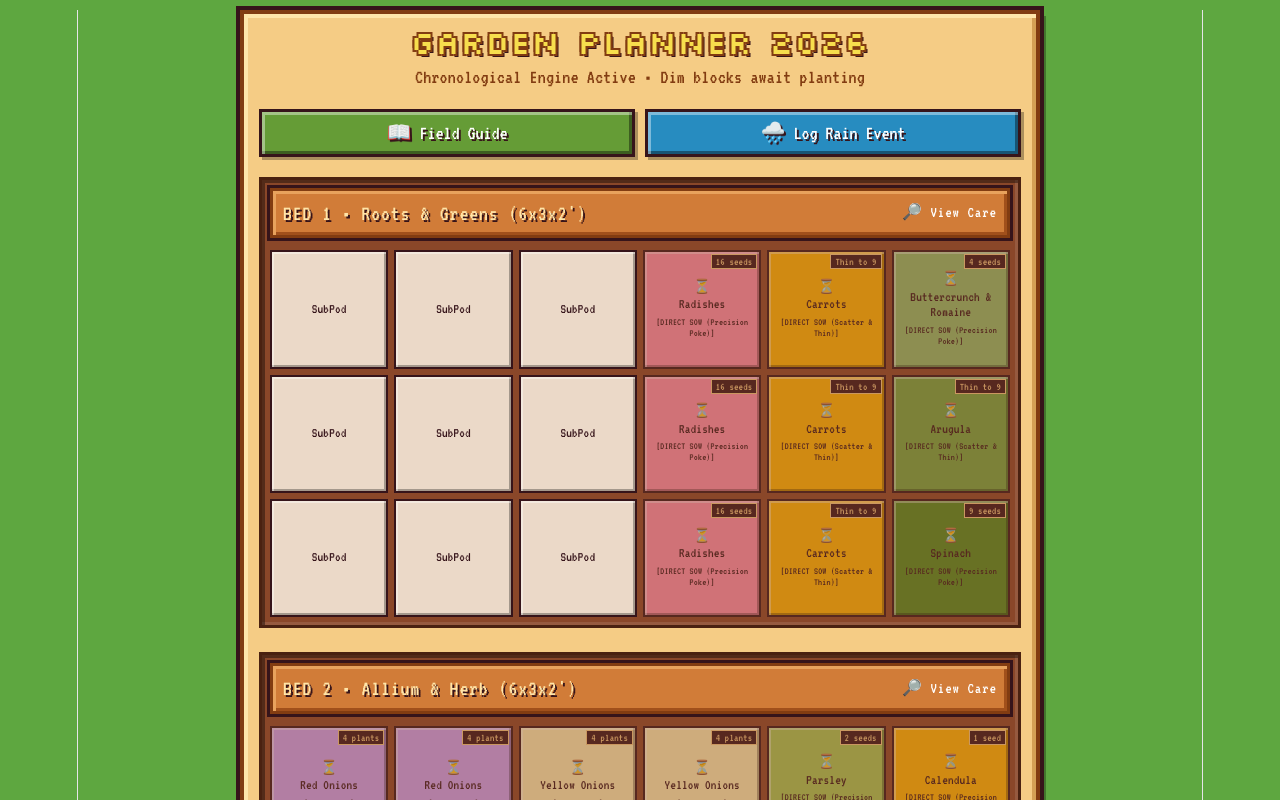
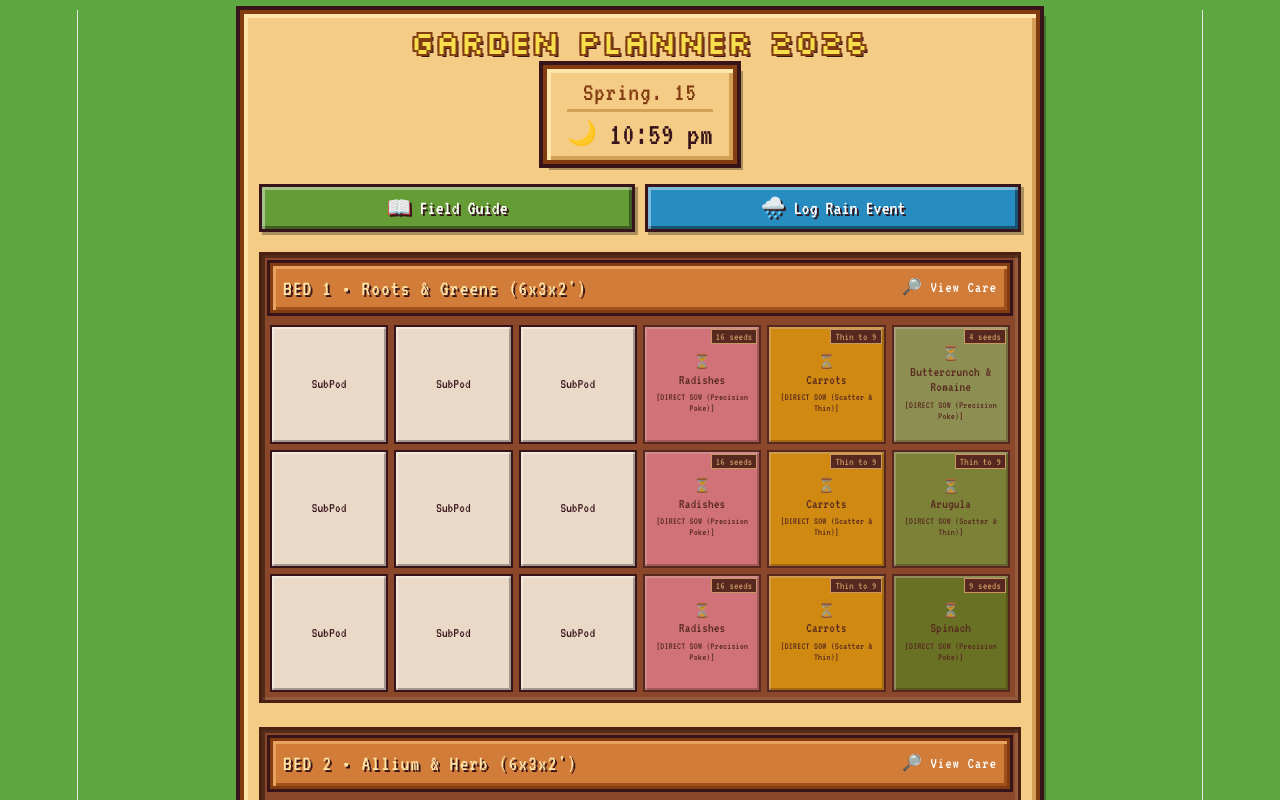
Before and after one commit to nategraves29/garden-planner-2026, a React (Vite) app: page / in a window 1280 px wide. Shown: the top 800 px of the page. Built offline with nearby package versions, Linux system fonts and the light colour scheme; no server answers; the database is empty.

Commit message:
Added live Stardew Valley Date and Time HUD logic

```diff
--- a/src/App.css
+++ b/src/App.css
@@ -73,37 +73,6 @@ h1 {
   margin-bottom: 20px;
   line-height: 1.2;
 }
-
-/* 9. WEATHER DASHBOARD HUD */
-.weather-board {
-  background-color: #823c11;
-  border: 3px solid #4a2110;
-  outline: 3px solid #36141a;
-  box-shadow:
-    inset 3px 3px 0px #a1501b,
-    inset -3px -3px 0px #36141a,
-    4px 4px 0px rgba(0,0,0,0.3);
-  padding: 10px;
-  margin-bottom: 20px;
-  display: flex;
-  justify-content: space-between;
-  align-items: center;
-  color: #ffe5a9;
-  text-shadow: 2px 2px 0px #36141a;
-  gap: 5px;
-}
-
-.weather-divider {
-  width: 2px;
-  height: 40px;
-  background-color: #36141a;
-  box-shadow: 1px 0px 0px #a1501b;
-}
-
-.weather-stat { text-align: center; flex: 1; }
-.weather-label { font-size: 14px; color: #e8a25d; text-transform: uppercase; letter-spacing: 1px; }
-.weather-temp { font-size: 22px; margin-top: 2px; font-weight: bold; }
-.weather-desc { font-size: 14px; text-transform: capitalize; }
 
 /* 3. WOODEN SIGNBOARDS */
 .bed-header {
@@ -348,3 +317,77 @@ h1 {
   .weather-temp { font-size: 18px; }
   .btn-action { font-size: 16px; padding: 6px; }
 }
+
+/* 9. WEATHER DASHBOARD HUD */
+.weather-board {
+  background-color: #823c11;
+  border: 3px solid #4a2110;
+  outline: 3px solid #36141a;
+  box-shadow:
+    inset 3px 3px 0px #a1501b,
+    inset -3px -3px 0px #36141a,
+    4px 4px 0px rgba(0,0,0,0.3);
+  padding: 10px;
+  margin-bottom: 20px;
+  display: flex;
+  justify-content: space-between;
+  align-items: center;
+  color: #ffe5a9;
+  text-shadow: 2px 2px 0px #36141a;
+  gap: 5px;
+}
+
+.weather-divider {
+  width: 2px;
+  height: 40px;
+  background-color: #36141a;
+  box-shadow: 1px 0px 0px #a1501b;
+}
+
+.weather-stat { text-align: center; flex: 1; }
+.weather-label { font-size: 14px; color: #e8a25d; text-transform: uppercase; letter-spacing: 1px; }
+.weather-temp { font-size: 22px; margin-top: 2px; font-weight: bold; }
+.weather-desc { font-size: 14px; text-transform: capitalize; }
+
+/* 10. STARDEW TIME HUD */
+.stardew-hud {
+  background-color: #f5cc85;
+  border: 4px solid #823c11;
+  outline: 4px solid #36141a;
+  box-shadow: inset 4px 4px 0px #ffe5a9, inset -4px -4px 0px #d4a055, 6px 6px 0px rgba(0,0,0,0.3);
+  padding: 10px 20px;
+  margin: 0 auto 20px auto;
+  width: fit-content;
+  text-align: center;
+  color: #823c11;
+  font-weight: bold;
+}
+
+.sd-season {
+  font-size: 26px;
+  border-bottom: 3px solid #d4a055;
+  padding-bottom: 4px;
+  margin-bottom: 6px;
+  letter-spacing: 1px;
+}
+
+.sd-time-row {
+  display: flex;
+  align-items: center;
+  justify-content: center;
+  gap: 12px;
+  font-size: 32px;
+  color: #36141a;
+  line-height: 1;
+}
+
+.sd-icon {
+  font-size: 24px;
+}
+
+/* Mobile Tweak for the HUD */
+@media (max-width: 400px) {
+  .sd-season { font-size: 20px; }
+  .sd-time-row { font-size: 24px; }
+  .sd-icon { font-size: 18px; }
+}
--- a/src/App.jsx
+++ b/src/App.jsx
@@ -217,6 +217,56 @@ const checkNeedsAttention = (plantName, timestamps, type) => {
 };
 
 // ==========================================
+// STARDEW DATE & TIME MATH
+// ==========================================
+const getStardewDate = () => {
+  const now = new Date();
+  const month = now.getMonth();
+  let season = "Spring";
+  let daysPassed = 0;
+
+  if (month >= 2 && month <= 4) { // Mar, Apr, May
+    season = "Spring";
+    const start = new Date(now.getFullYear(), 2, 1);
+    daysPassed = Math.floor((now - start) / (1000 * 60 * 60 * 24));
+  } else if (month >= 5 && month <= 7) { // Jun, Jul, Aug
+    season = "Summer";
+    const start = new Date(now.getFullYear(), 5, 1);
+    daysPassed = Math.floor((now - start) / (1000 * 60 * 60 * 24));
+  } else if (month >= 8 && month <= 10) { // Sep, Oct, Nov
+    season = "Fall";
+    const start = new Date(now.getFullYear(), 8, 1);
+    daysPassed = Math.floor((now - start) / (1000 * 60 * 60 * 24));
+  } else { // Dec, Jan, Feb
+    season = "Winter";
+    let startYear = month === 11 ? now.getFullYear() : now.getFullYear() - 1;
+    const start = new Date(startYear, 11, 1);
+    daysPassed = Math.floor((now - start) / (1000 * 60 * 60 * 24));
+  }
+
+  // Squeeze 90-92 real days down to exactly 28 Stardew Days
+  let stardewDay = Math.floor((daysPassed / 92) * 28) + 1;
+  if (stardewDay > 28) stardewDay = 28;
+  if (stardewDay < 1) stardewDay = 1;
+
+  return { season, stardewDay };
+};
+
+const getStardewTime = () => {
+   const now = new Date();
+   let hours = now.getHours();
+   const minutes = now.getMinutes();
+   const ampm = hours >= 12 ? 'pm' : 'am';
+   const icon = (hours >= 6 && hours < 18) ? '☀️' : '🌙';
+
+   hours = hours % 12;
+   hours = hours ? hours : 12;
+   const minutesStr = minutes < 10 ? '0' + minutes : minutes;
+
+   return { time: `${hours}:${minutesStr} ${ampm}`, icon };
+};
+
+// ==========================================
 // WEATHER HELPER
 // ==========================================
 const getWeatherEmoji = (iconCode) => {
@@ -288,8 +338,17 @@ export default function App() {
   const [timestamps, setTimestamps] = useState({});
   const [timestampsLoaded, setTimestampsLoaded] = useState(false);
   const [weather, setWeather] = useState(null);
+  const [timeData, setTimeData] = useState({ sdDate: getStardewDate(), sdTime: getStardewTime() });
 
-  // 1. Load Firebase Data
+  // 1. Start the Live Stardew Clock
+  useEffect(() => {
+    const timer = setInterval(() => {
+      setTimeData({ sdDate: getStardewDate(), sdTime: getStardewTime() });
+    }, 60000); // Ticks every minute
+    return () => clearInterval(timer);
+  }, []);
+
+  // 2. Load Firebase Data
   useEffect(() => {
     const unsub = onSnapshot(doc(db, "gardenData", "chores"), (docSnap) => {
       if (docSnap.exists()) {
@@ -300,7 +359,7 @@ export default function App() {
     return () => unsub();
   }, []);
 
-  // 2. Load Weather & Execute Nature Watering
+  // 3. Load Weather & Execute Nature Watering
   useEffect(() => {
     if (!timestampsLoaded) return;
 
@@ -394,8 +453,14 @@ export default function App() {
   return (
     <div className="container">
       <h1>GARDEN PLANNER 2026</h1>
-      <div className="subtitle">
-        Chronological Engine Active • Dim blocks await planting
+
+      {/* STARDEW DATE & TIME HUD */}
+      <div className="stardew-hud">
+        <div className="sd-season">{timeData.sdDate.season}. {timeData.sdDate.stardewDay}</div>
+        <div className="sd-time-row">
+          <span className="sd-icon">{timeData.sdTime.icon}</span>
+          <span className="sd-time">{timeData.sdTime.time}</span>
+        </div>
       </div>
 
       {/* WEATHER DASHBOARD */}
@@ -453,7 +518,7 @@ export default function App() {
 
       <GridRenderer bedId="bed7" title="BED 7 • Tomato & Basil Haven (6x3x3')" columns={6} data={bed7} onPlantClick={setSelectedPlant} onBedClick={setSelectedBed} timestamps={timestamps} />
 
-      {/* FIELD GUIDE MODAL (Static Global Rules) */}
+      {/* FIELD GUIDE MODAL */}
       {showFieldGuide && (
         <div className="modal-overlay" onClick={() => setShowFieldGuide(false)}>
           <div className="modal-content" onClick={(e) => e.stopPropagation()}>
```
